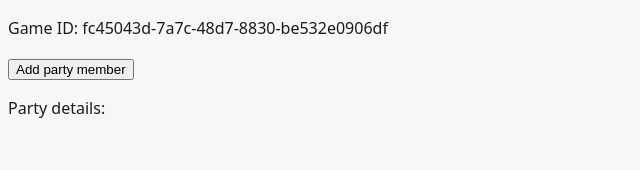
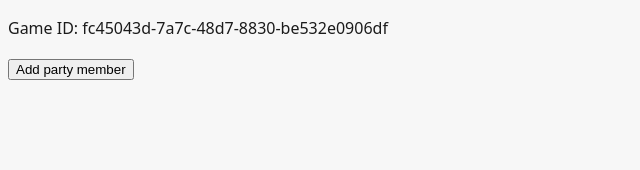
Before and after one commit to georgiabains/dungeon-crawler, a React (Vite) app in the folder packages/app/: page / in a window 1280 px wide. Both pictures are taken after a click on the button "New game". Shown: the top 170 px of the page, without its empty margins (0-640 px from the left). Built offline with nearby package versions, Linux system fonts and the light colour scheme.

Commit message:
Refactor frame party to remove the need for the ref counter

```diff
--- a/packages/app/src/game/frame-party.tsx
+++ b/packages/app/src/game/frame-party.tsx
@@ -2,7 +2,7 @@
  * Fame: Party
  * - Renders party details.
  */
-import { ReactElement, useContext, useRef } from 'react'
+import { ReactElement, useContext } from 'react'
 import { useGameStore } from './game-store'
 
 // Types
@@ -22,9 +22,7 @@ import PartyContext from './context-party'
 function FrameParty(): ReactElement {
   const addEntityWithComponents = useGameStore((s) => s.addEntityWithComponents)
   const getComponent = useGameStore((s) => s.getComponent)
-
   const { party, setParty } = useContext(PartyContext)
-  const counter = useRef(0)
 
   // Temporary until I add name inputs
   const names = ['Morag', 'Boudicca', 'Ares', 'Alyss']
@@ -34,7 +32,7 @@ function FrameParty(): ReactElement {
    */
   function handleAddParty() {
     addEntityWithComponents([
-      { name: Symbols.name, data: names[counter.current]},
+      { name: Symbols.name, data: names[party.length]},
       { name: Symbols.health.current, data: 100 },
       { name: Symbols.health.max, data: 100 },
       { name: Symbols.attack, data: 5 },
@@ -42,32 +40,33 @@ function FrameParty(): ReactElement {
       { name: Symbols.party, data: true }
     ])
 
-    counter.current += 1
     setParty([...(getComponent(Symbols.party) as ComponentData).keys()])
   }
 
   return (
     <aside>
       {
-        counter.current < 4
+        party.length < 4
           ? <button onClick={handleAddParty}>Add party member</button>
           : null
       }
 
+      {
+        party.length >= 1
+          ? <div>
               <p>Party details:</p>
               <ul>
-        {
-          party
-            ? party.map((entity): ReactElement => {
+                {party.map((entity): ReactElement => {
                   return (
                     <li key={entity}>
                       Name: {(getComponent(Symbols.name) as ComponentData).get(entity) as string}
                     </li>
                   )
-              })
+                })}
+              </ul>
+            </div>
           : null
         }
-      </ul>
     </aside>
   )
 }
```
Lines whose indentation alone changed are shown as unchanged.
